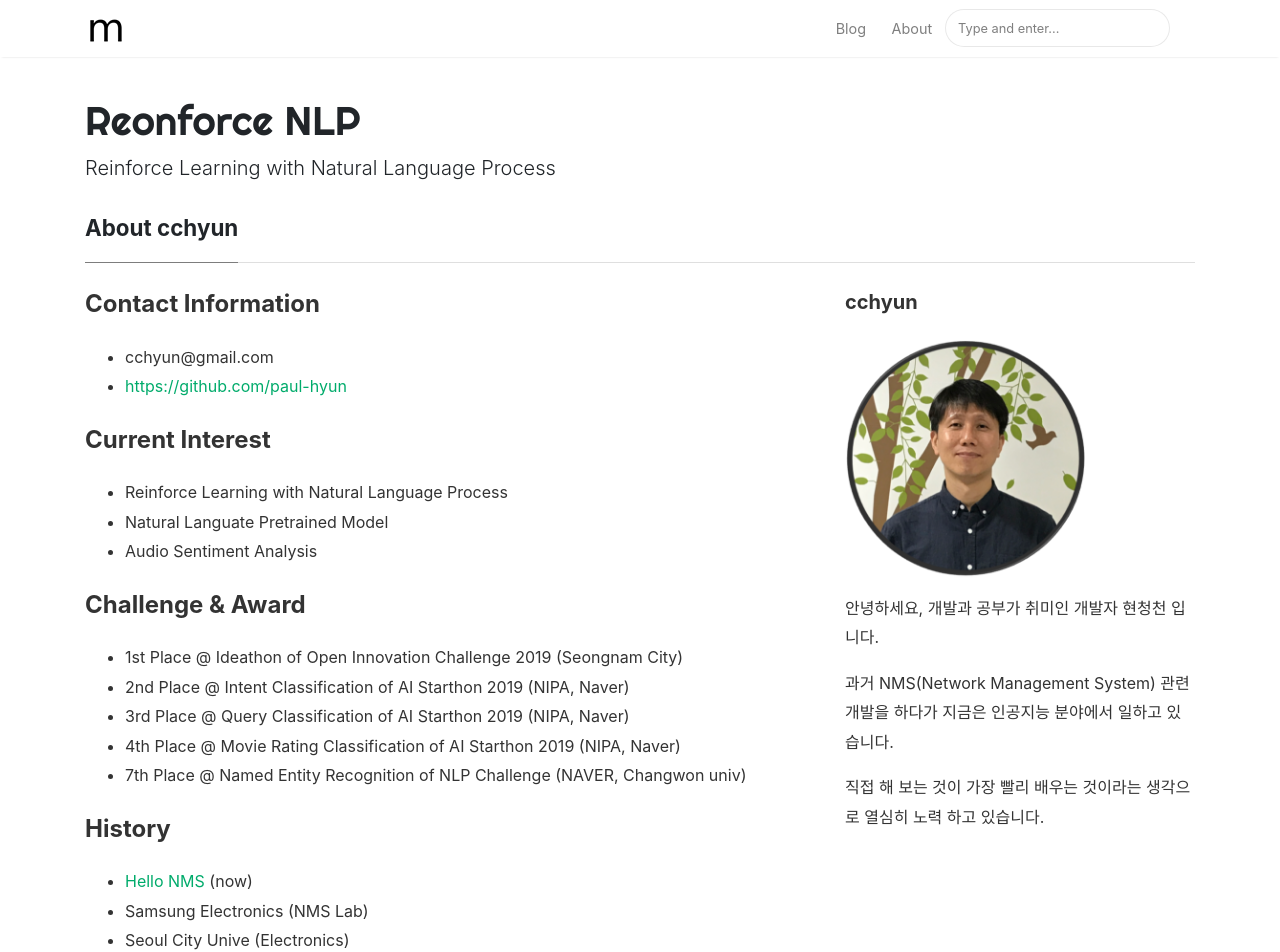
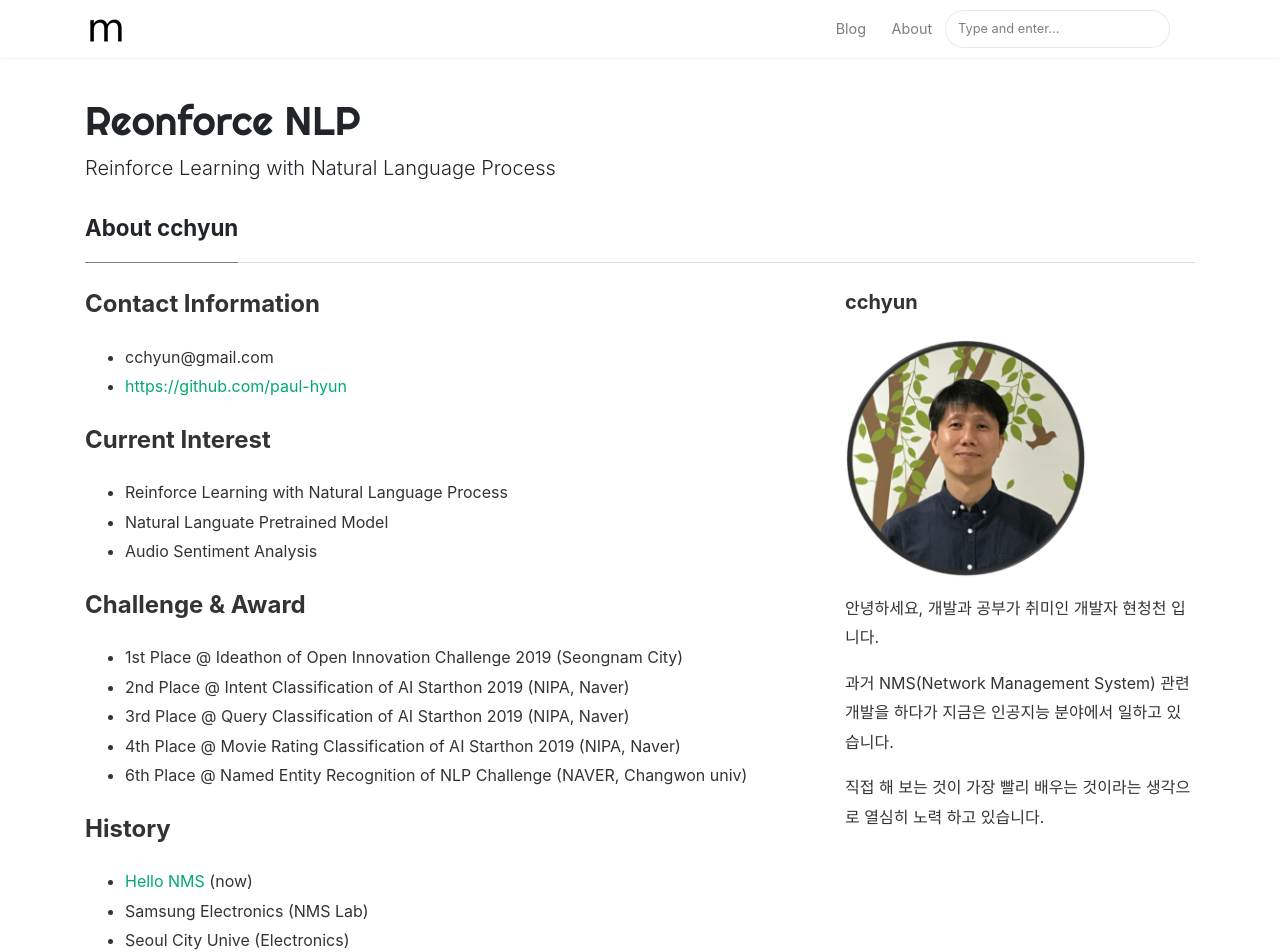
Before and after one commit to paul-hyun/paul-hyun.github.io, a Jekyll site: the page built from _pages/about.md, in a window 1280 px wide and 1168 px high. Shown: the top 952 px of the window. Built offline with Jekyll 4.4.1, drawn with Linux system fonts in a browser that asks for light colours; nearby versions of some CDN libraries.

Commit message:
change award

```diff
--- a/_pages/about.md
+++ b/_pages/about.md
@@ -24,7 +24,7 @@ comments: false
             <li>2nd Place @ Intent Classification of AI Starthon 2019 (NIPA, Naver)</li>
             <li>3rd Place @ Query Classification of AI Starthon 2019 (NIPA, Naver)</li>
             <li>4th Place @ Movie Rating Classification of AI Starthon 2019 (NIPA, Naver)</li>
-            <li>7th Place @ Named Entity Recognition of NLP Challenge (NAVER, Changwon univ)</li>
+            <li>6th Place @ Named Entity Recognition of NLP Challenge (NAVER, Changwon univ)</li>
         </ul>
         <h4>History</h4>
         <ul>
```
